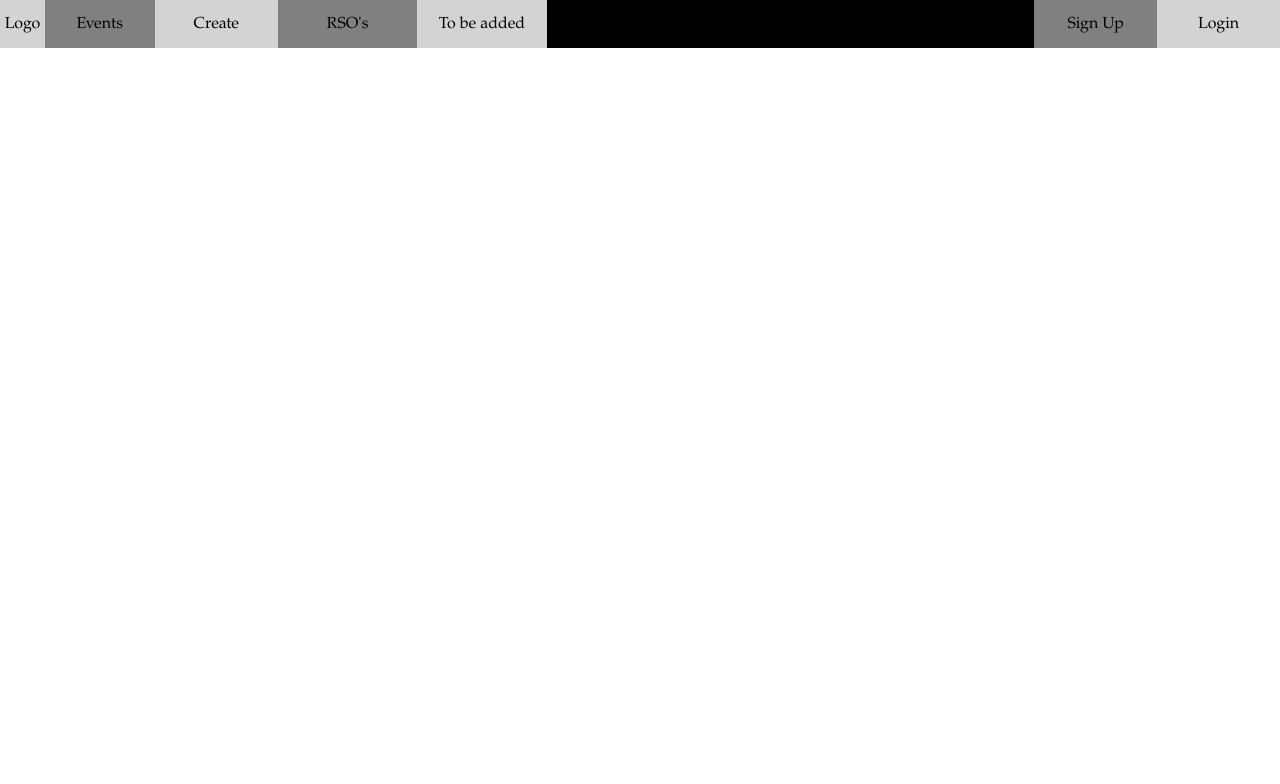
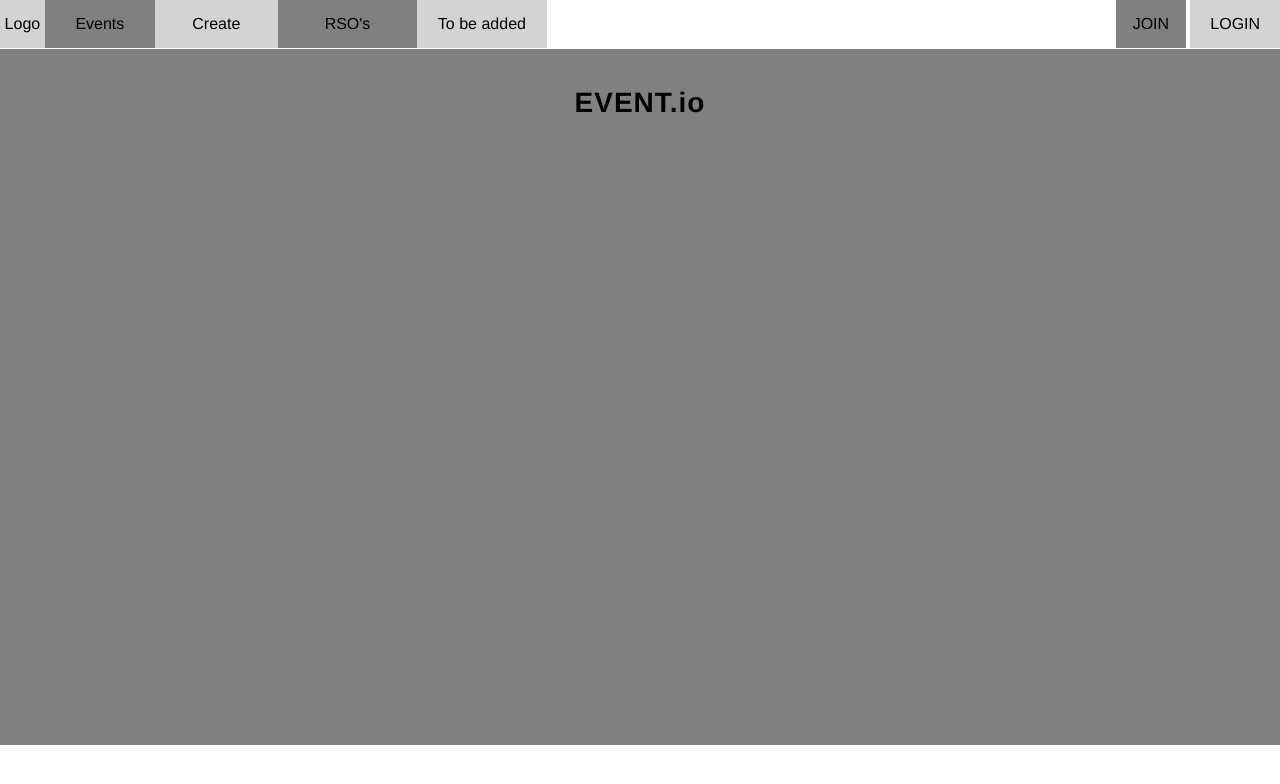
Before and after one commit to Confused404/projectDatabase3, a plain HTML site: page html/index.html in a window 1280 px wide. Drawn offline with Linux system fonts and the light colour scheme.

Commit message:
added title card

```diff
--- a/html/index.html
+++ b/html/index.html
@@ -9,13 +9,15 @@
         {
             margin: 0px;
             padding:0px;
-            font-family:"Book Antiqua";
+            font-family:"Franklin Gothic Medium";
         }
+
 
         #menu-bar
         {
             width:100%;
-            background-color:black;
+            margin-bottom:1px;
+            font-weight:300;
         }
 
         #logo-tab
@@ -70,17 +72,18 @@
 
         #login-tab
         {
-            width:9.6%;
+            width:7%;
             min-height:48px;
             background-color:lightgray;
             float:right;
             text-align:center;
             line-height:48px;
+            margin-left:4.2px;
         }
 
-        #signup-tab
+        #join-tab
         {
-            width:9.6%;
+            width:5.52%;
             min-height:48px;
             background-color:gray;
             float:right;
@@ -88,10 +91,24 @@
             line-height:48px;
         }
 
+        /* for adding the height back to menubar i think */
         .clearfix::after{
             content:"";
             display:block;
             clear:both;
+        }
+
+        #front-title
+        {
+            width:100%;
+            min-height:658px; /*700px*/
+            background-color:gray;
+            text-align:center;
+            padding-top:3%;
+            font-weight:bold;
+            font-size: 28px;
+            letter-spacing: 1px;
+            background-image: ;
         }
 
 
@@ -115,11 +132,16 @@
                 To be added
             </div>
             <div id="login-tab">
-                Login
+                LOGIN
             </div>
-            <div id="signup-tab">
-                Sign Up
+            <div id="join-tab">
+                JOIN
             </div>
         </div>
+
+        <div id="front-title">
+            EVENT.io
+        </div>
+
     </body>
 </html>
```
